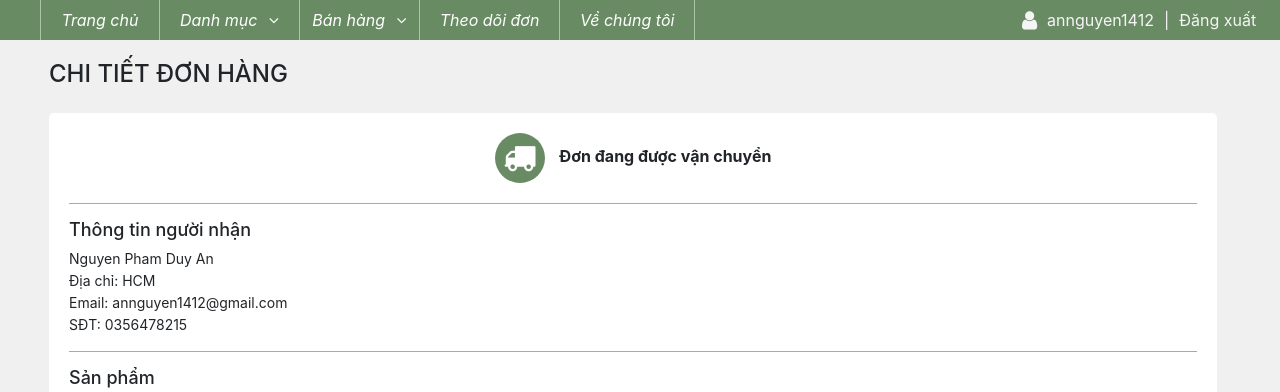
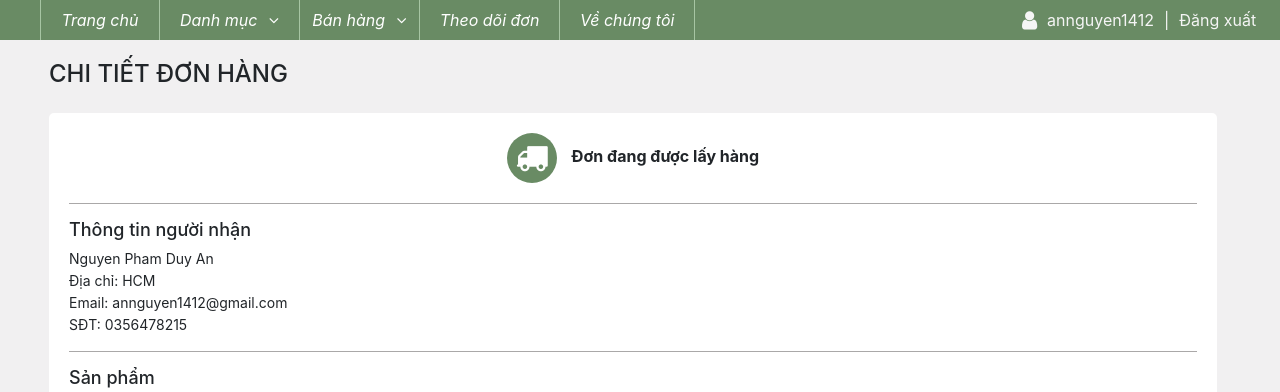
Before and after one commit to baosonnguyendang/web2, a PHP site: page /detailed.php?order_id=1 in a window 1280 px wide. Shown: the part 70-462 px from the top of the page. Run offline with PHP 8.4, Linux system fonts and the light colour scheme; a user stored in the database is signed in; data comes from the database, SQL or seed files in the repository; data that the repository does not hold is empty.

Commit message:
update cho Đang lấy hàng

```diff
--- a/API/api_create_order.php
+++ b/API/api_create_order.php
@@ -24,7 +24,7 @@
     $datetime = date('Y-m-d H:i:s');
 
     $sql = "INSERT INTO order_info( price, create_date, status, buyer_id)
-            VALUES (" . $_POST['price'] . ",'" . $datetime . "','Đang vận chuyển'," . $buyer_id . ")";
+            VALUES (" . $_POST['price'] . ",'" . $datetime . "','Đang lấy hàng'," . $buyer_id . ")";
     if($mysqli->query($sql)){
         $sql = "SELECT * FROM order_info ORDER BY order_id DESC LIMIT 1";
         $order_id = $mysqli->query($sql)->fetch_row()[0];
--- a/detailed.php
+++ b/detailed.php
@@ -147,12 +147,20 @@
                                             <span style="margin-left: 10px;"><b>Đơn đã bị hủy</b></span>
                                             ';
                                             break;
+                                        case "Đang vận chuyển":
+                                            echo '
+                                            <div>
+                                                <i class="fa fa-truck fa-2x" aria-hidden="true"></i>
+                                            </div>
+                                            <span style="margin-left: 10px;"><b>Đơn đang được vận chuyển</b></span>
+                                            ';
+                                            break;
                                         default:
                                             echo '
                                             <div>
                                                 <i class="fa fa-truck fa-2x" aria-hidden="true"></i>
                                             </div>
-                                            <span style="margin-left: 10px;"><b>Đơn đang được vận chuyển</b></span>
+                                            <span style="margin-left: 10px;"><b>Đơn đang được lấy hàng</b></span>
                                             ';
                                             break;
                                     }
@@ -241,17 +249,20 @@
 
                                                 $interval = $date_deliver->diff($date_refund);
                                                 if($interval->d <= 7 && $interval->m == 0 && $interval->y == 0){
-                                                    echo '<button type="button" class="btn btn-warning" onclick="confirm_recieved(4)">Hoàn tiền</button>';
+                                                    echo '<button type="button" class="btn btn-warning" onclick="confirm_recieved(3)">Hoàn tiền</button>';
                                                 } else {
-                                                    echo '<button type="button" class="btn btn-warning" title="Đã vượt quá 7 ngày kể từ lúc nhận hàng" onclick="confirm_recieved(4)" disabled>Hoàn tiền</button>';
+                                                    echo '<button type="button" class="btn btn-warning" title="Đã vượt quá 7 ngày kể từ lúc nhận hàng" onclick="confirm_recieved(3)" disabled>Hoàn tiền</button>';
                                                 }
                                             }
                                             break;
                                         case "Hoàn tiền":
-                                            echo '<button type="button" class="btn btn-warning" onclick="confirm_recieved(4)" title="Đã hoàn tiền" disabled>Hoàn tiền</button>';
+                                            echo '<button type="button" class="btn btn-warning" onclick="confirm_recieved(3)" title="Đã hoàn tiền" disabled>Hoàn tiền</button>';
                                             break;
                                         case "Hủy":
                                             echo '<button type="button" class="btn btn-danger" onclick="confirm_recieved(2)" title="Đã hủy đơn hàng" disabled>Đã hủy đơn hàng</button>';
+                                            break;
+                                        case "Đang lấy hàng":
+                                            echo '<button type="button" class="btn btn-danger" onclick="confirm_recieved(2)">Hủy đơn hàng</button>';
                                             break;
                                         default:
                                             echo '<button type="button" class="btn btn-success" onclick="confirm_recieved(1)">Xác nhận đã nhận hàng</button>';
--- a/tracking.php
+++ b/tracking.php
@@ -178,8 +178,11 @@
                 case "Hủy":
                     html_string += `<td style='width: 20vw'><h3 style="margin: 0"><span class="badge badge-danger">` + status + `</span></h3></td>`;
                     break;
+                case "Hoàn tiền":
+                    html_string += `<td style='width: 20vw'><h3 style="margin: 0"><span class="badge badge-warning">` + status + `</span></h3></td>`;
+                    break;
                 default:
-                    html_string += `<td style='width: 20vw'><h3 style="margin: 0"><span class="badge badge-warning">` + status + `</span></h3></td>`;
+                    html_string += `<td style='width: 20vw'><h3 style="margin: 0"><span class="badge badge-info">` + status + `</span></h3></td>`;
             }
 
             html_string += `
```
Also changed, not shown: API/api_update_order_status.php (+6 -2 lines).
